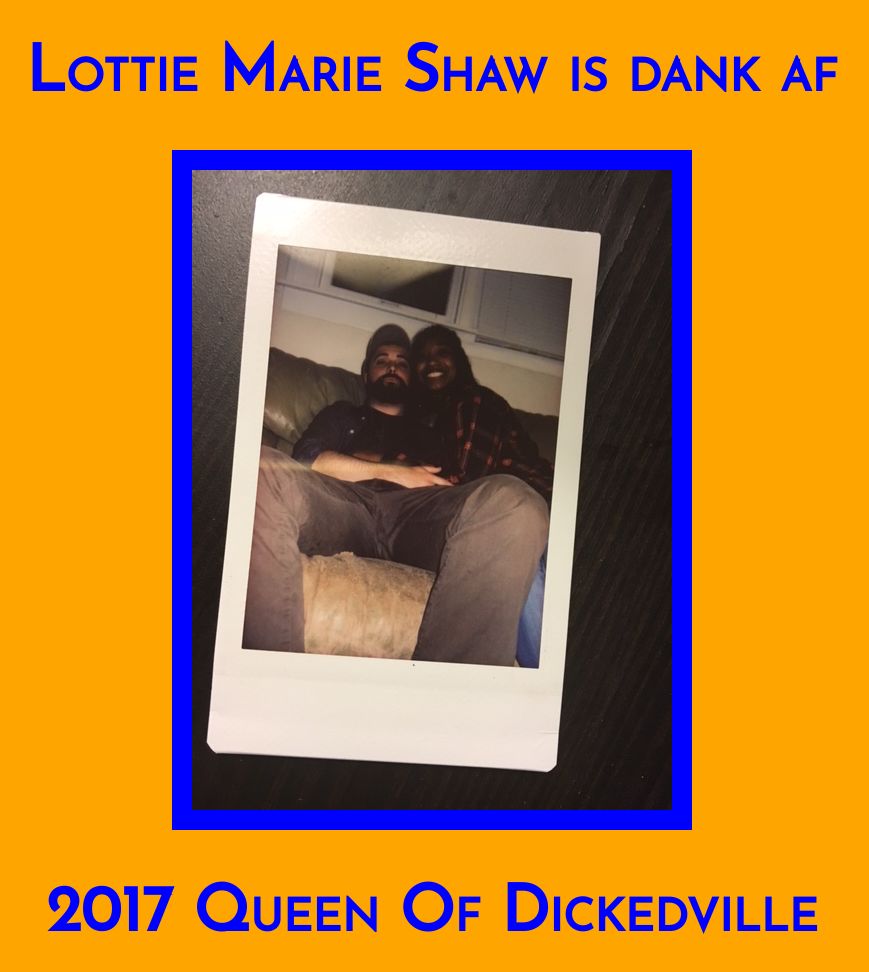
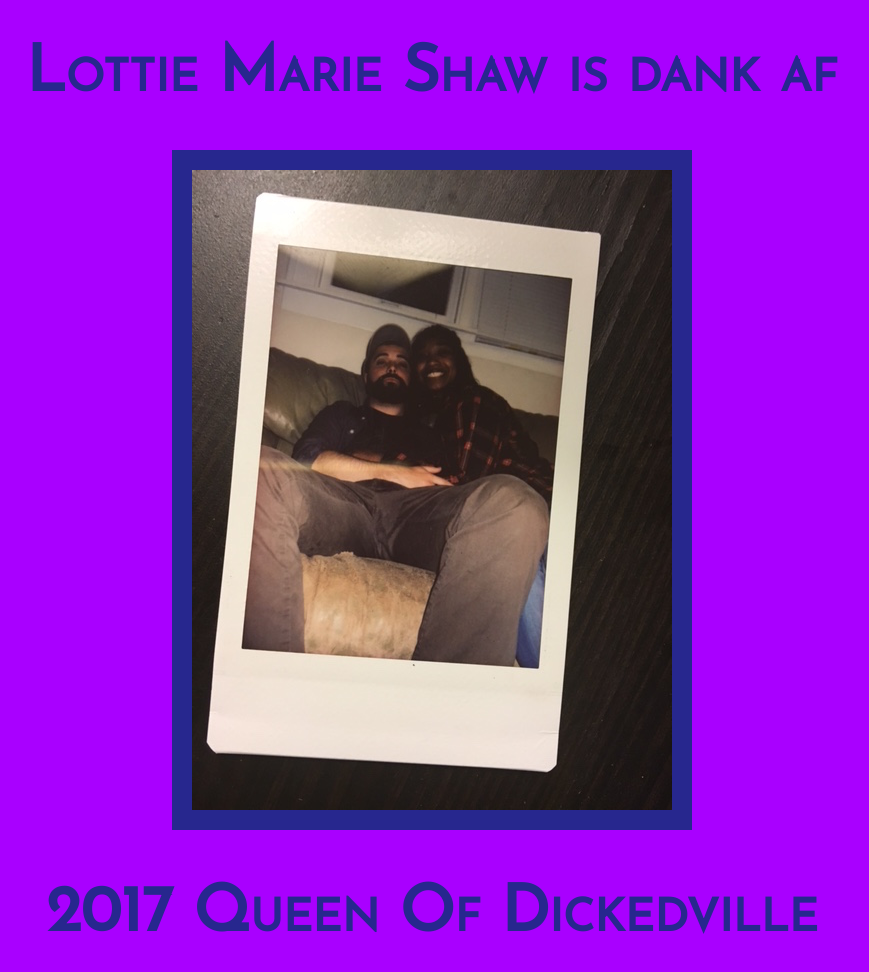
Before and after one commit to DefinitionOfDunne/lottie, a plain HTML site: page index.html in a window 1280 px wide. Shown: the whole page, without its empty margins (208-1077 px from the left). Drawn offline with Linux system fonts and the light colour scheme; a web font is replaced by a local one.

Commit message:
lotttttie

```diff
--- a/style.css
+++ b/style.css
@@ -1,12 +1,12 @@
 @import url('https://fonts.googleapis.com/css?family=Bubbler+One|Indie+Flower|Josefin+Sans');
 
 body {
-	background-color: orange;
+	background-color: #a900ff;
 }
 
 h1 {
 	font-family: 'Josefin Sans', sans-serif;
-	color:blue;
+	color:#27278e;
 	font-size: 4em;
 	text-align: center;
 	font-variant: small-caps;
@@ -14,7 +14,7 @@ h1 {
 
 h2 {
 	font-family: 'Josefin Sans', sans-serif;
-	color:blue;
+	color:#27278e;
 	font-size: 4em;
 	text-align: center;
 	font-variant: small-caps;
@@ -23,5 +23,5 @@ h2 {
 img {
 	margin: 0 auto;
 	display: block;
-	border: 20px solid blue;
+	border: 20px solid #27278e;
 }
```
